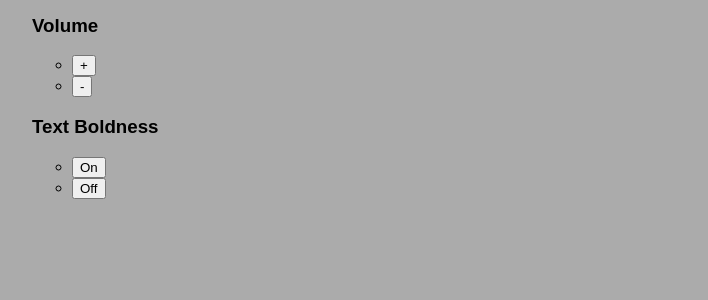
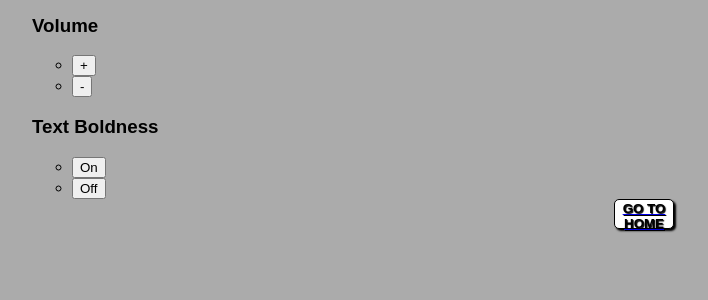
Before and after one commit to cfgglasgow24/Team-1, a Flask app: template DeafBlindTactileQuiz/templates/popup.html in a window 1280 px wide. Shown: the part 181-481 px from the top of the page, without its empty margins (16-724 px from the left). Run offline with Flask 3, Linux system fonts and the light colour scheme; the template is opened without the code that fills it, so the values that code supplies are empty.

Commit message:
added home button to settings

```diff
--- a/DeafBlindTactileQuiz/static/style.css
+++ b/DeafBlindTactileQuiz/static/style.css
@@ -76,3 +76,22 @@ body {
     justify-content: space-evenly;
     list-style-type: none;
 }
+
+#home-button{
+    align-items: center;
+    width: 60px;
+    height: 30px;
+    background-color: #ffffff;
+    border: 1px solid #000000;
+    border-radius: 5px;
+    cursor: pointer;
+    text-align: center;
+    text-transform: uppercase;
+    font-weight: bold;
+    text-shadow: 1px 1px 1px #000000;
+    box-shadow: 2px 2px 2px #000000;
+    transition: all 0.5s;
+    text-decoration: none;
+    margin: 0 auto;
+    display: block;
+}
--- a/DeafBlindTactileQuiz/templates/popup.html
+++ b/DeafBlindTactileQuiz/templates/popup.html
@@ -35,6 +35,10 @@
             <li><button>Off</button></li>
 
     </ul>
+
+     <!--Home Button-->
+    <a href="/home"><button id="home-button">Go to Home</button></a>
+
     {% endblock %}
 
 </body>
```
